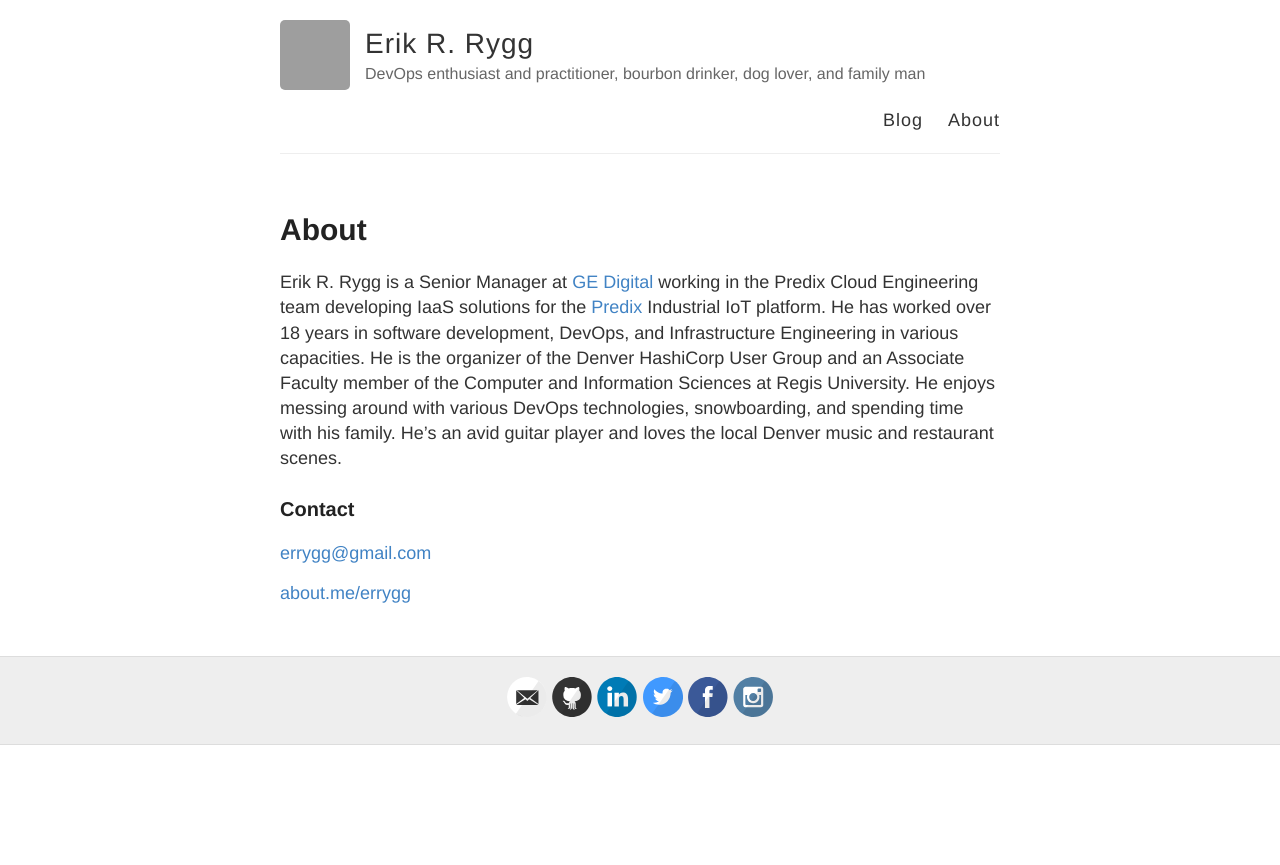
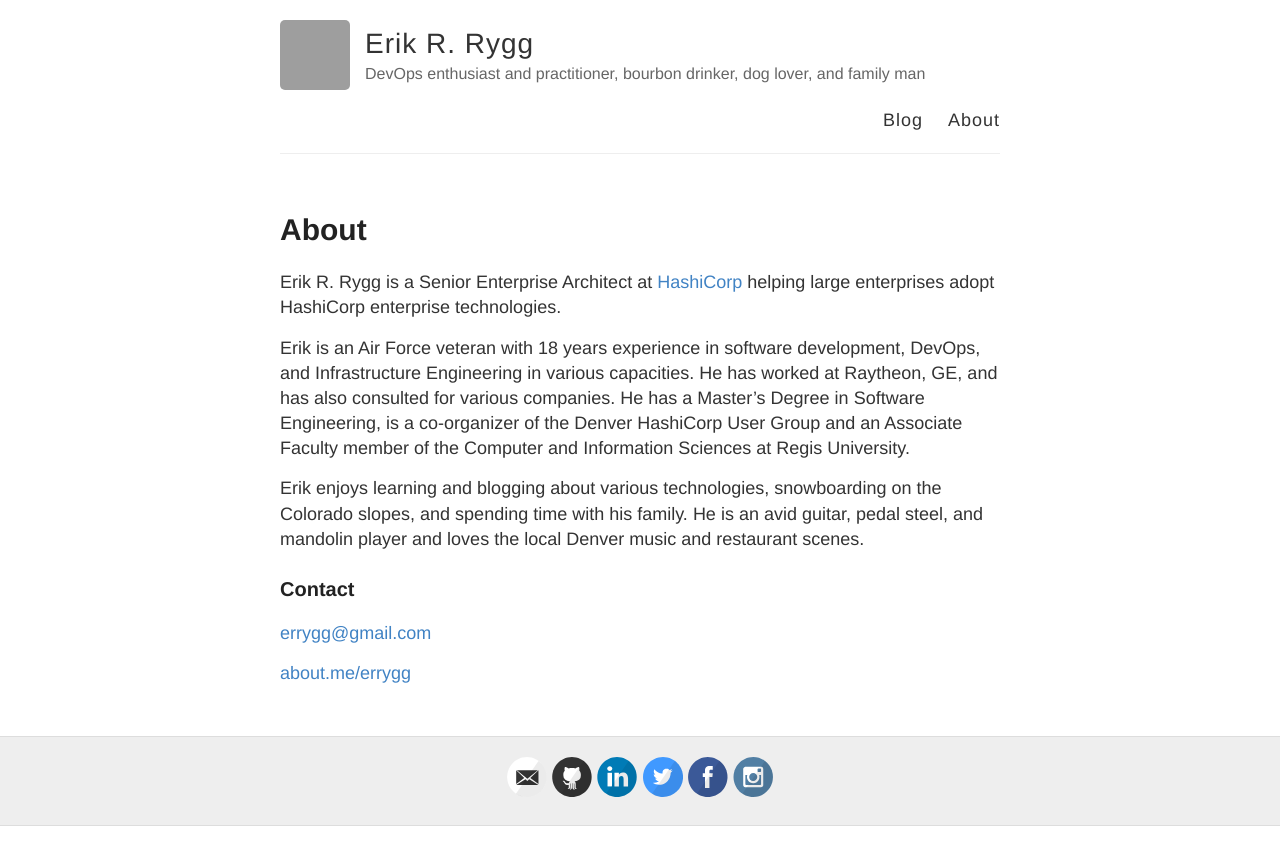
Before and after one commit to errygg/erikrygg.com, a Jekyll site: the page built from about.md, in a window 1280 px wide. Shown: the top 865 px of the page. Built offline with Jekyll 4.4.1, drawn with Linux system fonts in a browser that asks for light colours; grey boxes are pictures that could not be loaded.

Commit message:
Update about and correct image reference

```diff
--- a/about.md
+++ b/about.md
@@ -4,7 +4,11 @@ title: About
 permalink: /about/
 ---
 
-Erik R. Rygg is a Senior Manager at [GE Digital](https://www.ge.com/digital/) working in the Predix Cloud Engineering team developing IaaS solutions for the [Predix](https://www.ge.com/digital/predix-platform-foundation-digital-industrial-applications) Industrial IoT platform. He has worked over 18 years in software development, DevOps, and Infrastructure Engineering in various capacities. He is the organizer of the Denver HashiCorp User Group and an Associate Faculty member of the Computer and Information Sciences at Regis University. He enjoys messing around with various DevOps technologies, snowboarding, and spending time with his family. He’s an avid guitar player and loves the local Denver music and restaurant scenes.
+Erik R. Rygg is a Senior Enterprise Architect at [HashiCorp](https://www.hashicorp.com) helping large enterprises adopt HashiCorp enterprise technologies.
+
+Erik is an Air Force veteran with 18 years experience in software development, DevOps, and Infrastructure Engineering in various capacities. He has worked at Raytheon, GE, and has also consulted for various companies. He has a Master's Degree in Software Engineering, is a co-organizer of the Denver HashiCorp User Group and an Associate Faculty member of the Computer and Information Sciences at Regis University.
+
+Erik enjoys learning and blogging about various technologies, snowboarding on the Colorado slopes, and spending time with his family. He is an avid guitar, pedal steel, and mandolin player and loves the local Denver music and restaurant scenes.
 
 ### Contact
 [errygg@gmail.com](mailto:errygg@gmail.com)
```
Also changed, not shown: _posts/2018-06-26-A-Tale-of-Two-Terraforms.md (+1 -1 lines).
